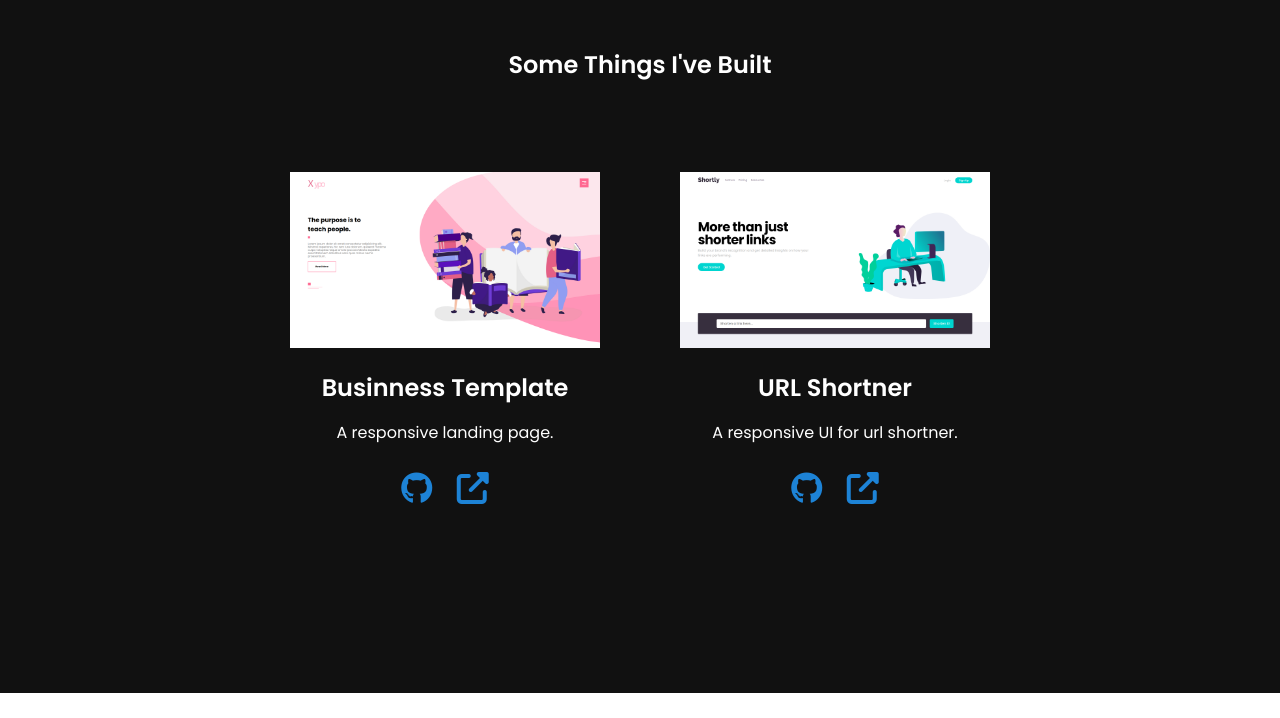
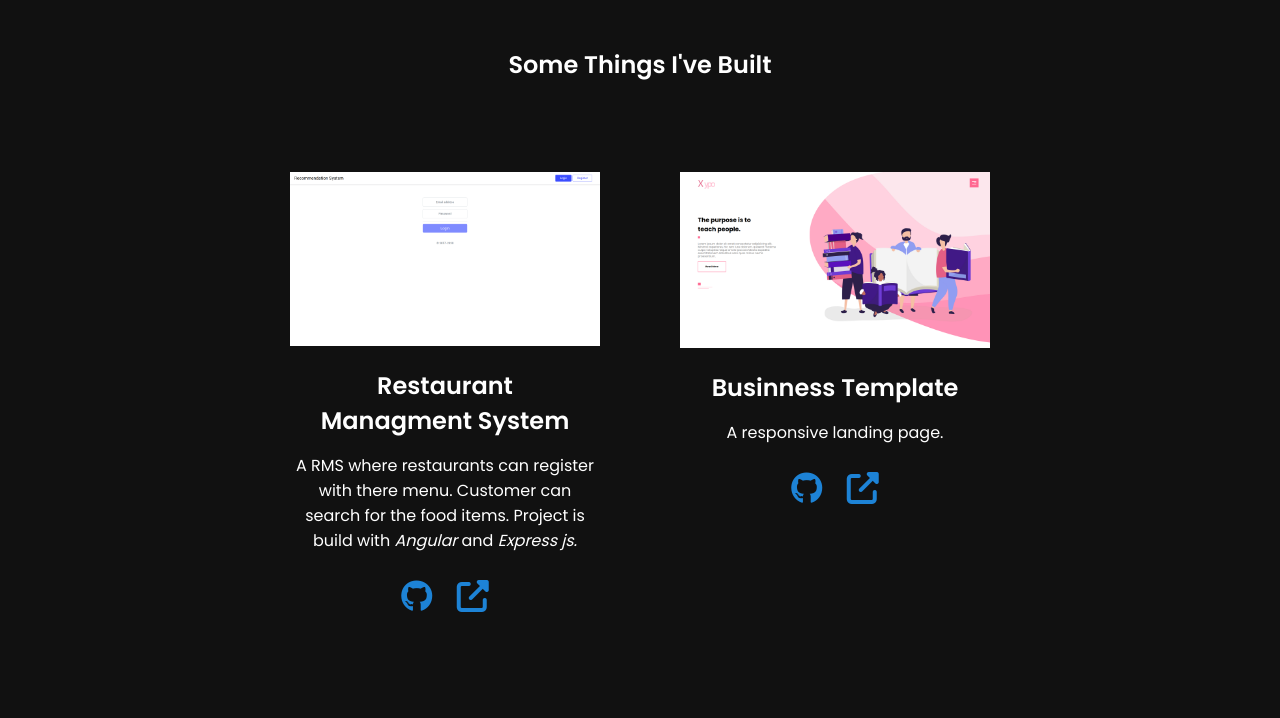
Before and after one commit to Budhathoki356/portfolio-v2, a website: page index.html in a window 1280 px wide. Shown: the part 1460-2178 px from the top of the page. Drawn offline with nearby package versions, Linux system fonts and the light colour scheme.

Commit message:
Added RMS project.

```diff
--- a/index.html
+++ b/index.html
@@ -60,11 +60,23 @@
         </div>
         <div class="content">
             <div class="projectBx">
+                <img src="./images/project3.png" alt="">
+                <h2>Restaurant Managment System</h2>
+                <p>A RMS where restaurants can register with there menu. Customer can search for the food items. Project
+                    is build with <em> Angular </em> and <em> Express js. </em></p>
+                <div class="links">
+                    <a href="https://github.com/Budhathoki356/restaurant-recommendation" target="_blank"><i
+                            class="fab fa-github"></i></a>
+                    <a href="https://client-rms.herokuapp.com/login" target="_blank"><i class="fas fa-external-link-alt"></i></a>
+                </div>
+            </div>
+            <div class="projectBx">
                 <img src="./images/project1.png" alt="">
                 <h2>Businness Template</h2>
                 <p>A responsive landing page.</p>
                 <div class="links">
-                    <a href="https://github.com/Budhathoki356/bussiness-website-template" target="_blank"><i class="fab fa-github"></i></a>
+                    <a href="https://github.com/Budhathoki356/bussiness-website-template" target="_blank"><i
+                            class="fab fa-github"></i></a>
                     <a href="https://exp1.netlify.app" target="_blank"><i class="fas fa-external-link-alt"></i></a>
                 </div>
             </div>
@@ -73,8 +85,10 @@
                 <h2>URL Shortner</h2>
                 <p>A responsive UI for url shortner.</p>
                 <div class="links">
-                    <a href="https://github.com/Budhathoki356/url-shortner-UI" target="_blank"><i class="fab fa-github"></i></a>
-                    <a href="https://condescending-booth-2742ec.netlify.app" target="_blank"><i class="fas fa-external-link-alt"></i></a>
+                    <a href="https://github.com/Budhathoki356/url-shortner-UI" target="_blank"><i
+                            class="fab fa-github"></i></a>
+                    <a href="https://condescending-booth-2742ec.netlify.app" target="_blank"><i
+                            class="fas fa-external-link-alt"></i></a>
                 </div>
             </div>
         </div>
```
Also changed, not shown: images/project3.png (added).
